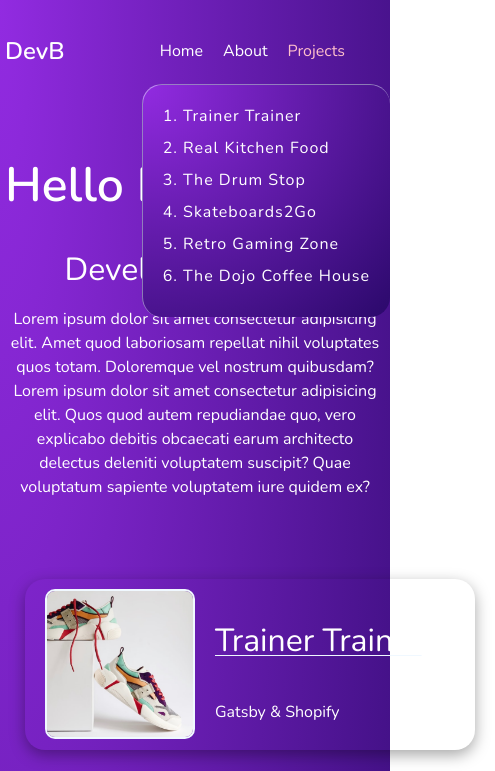
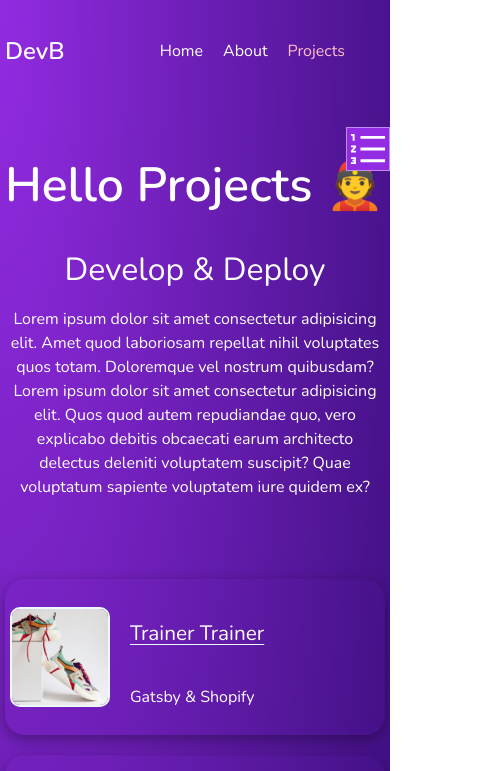
Before and after one commit to zyxzb/gatsby-graphql, a Gatsby site: page /projects in a window 390 px wide. Shown: the top 771 px of the page, 495 px wide, since content can reach past the window. Built offline with nearby package versions, Linux system fonts and the light colour scheme; Gatsby itself is replaced by a stand-in of ours.

Commit message:
toggle button on Projects page

```diff
--- a/package.json
+++ b/package.json
@@ -14,6 +14,7 @@
     "test": "echo \"Write tests! -> https://gatsby.dev/unit-testing\" && exit 1"
   },
   "dependencies": {
+    "@react-icons/all-files": "^4.1.0",
     "gatsby": "^4.21.1",
     "gatsby-plugin-image": "^2.22.0",
     "gatsby-plugin-sass": "^5.22.0",
@@ -23,6 +24,7 @@
     "gatsby-transformer-sharp": "^4.22.0",
     "react": "^18.1.0",
     "react-dom": "^18.1.0",
+    "react-icons": "^4.4.0",
     "sass": "^1.54.8"
   },
   "devDependencies": {
--- a/src/pages/projects/index.jsx
+++ b/src/pages/projects/index.jsx
@@ -1,10 +1,19 @@
-import React from 'react';
+import React, {useState} from 'react';
 import {graphql, Link} from 'gatsby';
-import {GatsbyImage, getImage} from "gatsby-plugin-image"
+import {GatsbyImage, getImage} from "gatsby-plugin-image";
+import { AiOutlineOrderedList } from "react-icons/ai";
 import Layout from '../../components/Layout';
 import '../../styles/projects.scss';
 
 const Index = ({data}) => {
+        const [showList, setShowList] = useState(false);
+
+        const handlesShowList = () => {
+            setShowList(current => !current)
+        }
+        console.log(showList);
+
+
     const projects = data.allMarkdownRemark.nodes;
     const contact = data.site.siteMetadata.contact;
 
@@ -37,7 +46,7 @@ const Index = ({data}) => {
                             </article>
                         ))}
                     </div>
-                    <div className='articles-links'>
+                    <div className={showList ? 'articles-links active' : 'articles-links'}>
                         <ul>
                             {projects.map(project => (
                                 <li>
@@ -47,9 +56,10 @@ const Index = ({data}) => {
                                 </li>
                             ))}
                         </ul>
+                    <AiOutlineOrderedList onClick={handlesShowList}/>
                     </div>
                 </div>
-                <p>Random mail from siteMetadata: {contact}</p>
+                <p>Random mail siteMetadata: {contact}</p>
             </section>
         </Layout>
     );
--- a/src/styles/projects.scss
+++ b/src/styles/projects.scss
@@ -31,8 +31,14 @@
                 border-radius: 20px;
                 display: flex;
 
+                @media (max-width: 576px) {
+                    margin: 0 0 20px;
+                    padding: 10px 5px;
+                }
+
                 a {
                     margin-right: 20px;
+                    align-self: center;
 
                     .image {
                         height: 150px;
@@ -40,12 +46,20 @@
                         border-radius: 10px;
                         border: 2px solid aliceblue;
 
+                        @media (max-width: 576px) {
+                            height: 100px;
+                            width: 100px;
+                        }
                     }
                 }
 
                 h2 {
                     text-decoration: underline 1px solid aliceblue;
                     text-underline-offset: 4px;
+
+                    @media (max-width: 576px) {
+                        font-size: 1.3em;
+                    }
                 }
 
             }
@@ -74,10 +88,28 @@
 
             @media (max-width: 1000px) {
                 position: fixed;
-                top: 10vh;
-                right: 0;
+                top: 15vh;
+                right: 100%;
                 // background-color: rgb(169, 169, 169, 0.9);
                 background: radial-gradient((at top left, rgba(146, 43, 225, 1) 0%, rgba(43, 9, 107, 1)100%));
+
+                &.active {
+                    right: 0;
+                }
+            }
+
+            svg {
+                position: fixed;
+                right: 0;
+                top: 15vh;
+                font-size: 44px;
+                border: 1px solid #eef7ff7a;
+                background-color: rgba(146, 43, 225, 1);
+                cursor: pointer;
+
+                @media (min-width: 1000px) {
+                    display: none;
+                }
             }
 
             ul {
@@ -94,6 +126,17 @@
                     font-size: 16px;
                     cursor: pointer;
 
+                    &:hover,
+                    &:hover a {
+                        color: pink;
+                    }
+
+                    @media (max-width: 576px) {
+                        font-size: 12px;
+                        letter-spacing: normal;
+
+                    }
+
                 }
             }
         }
```
Also changed, not shown: 1 other file.
